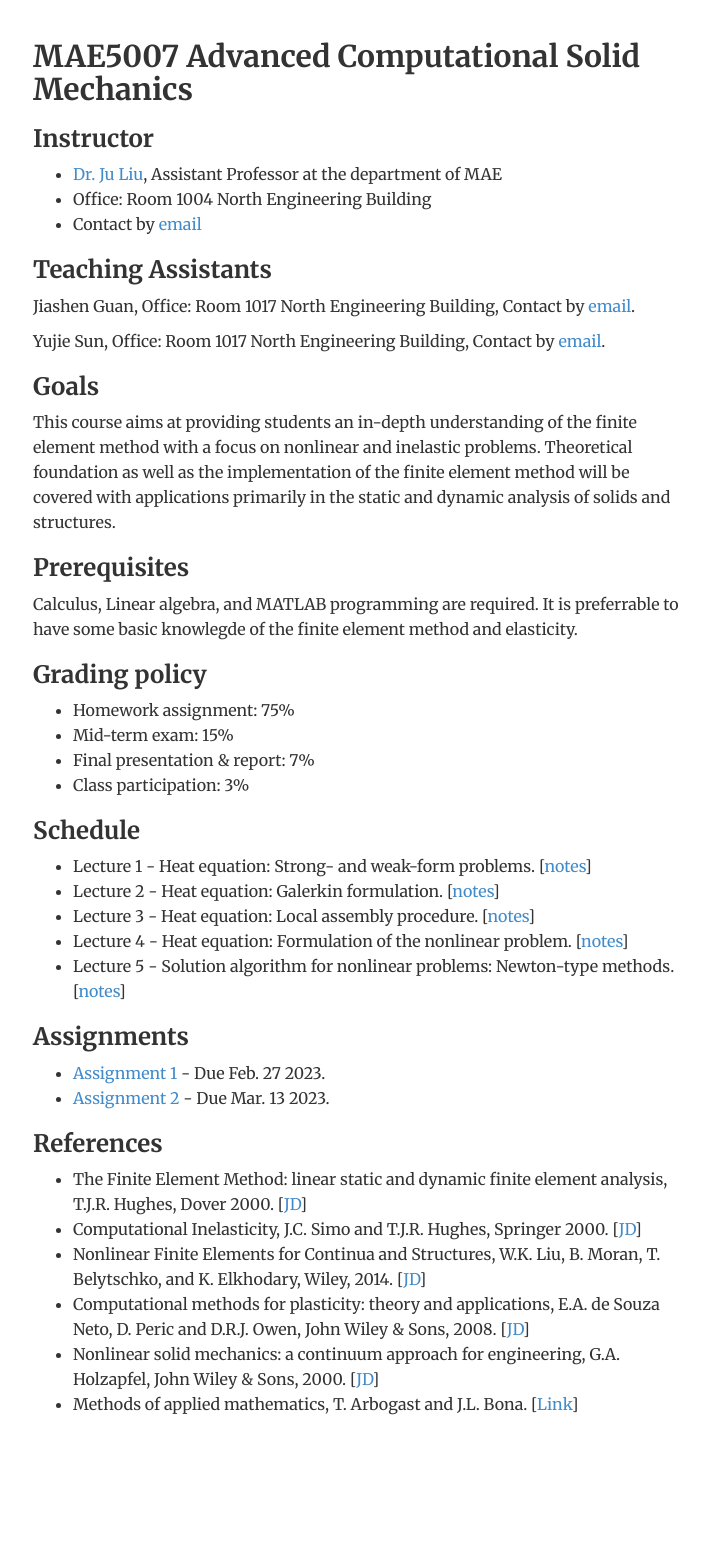
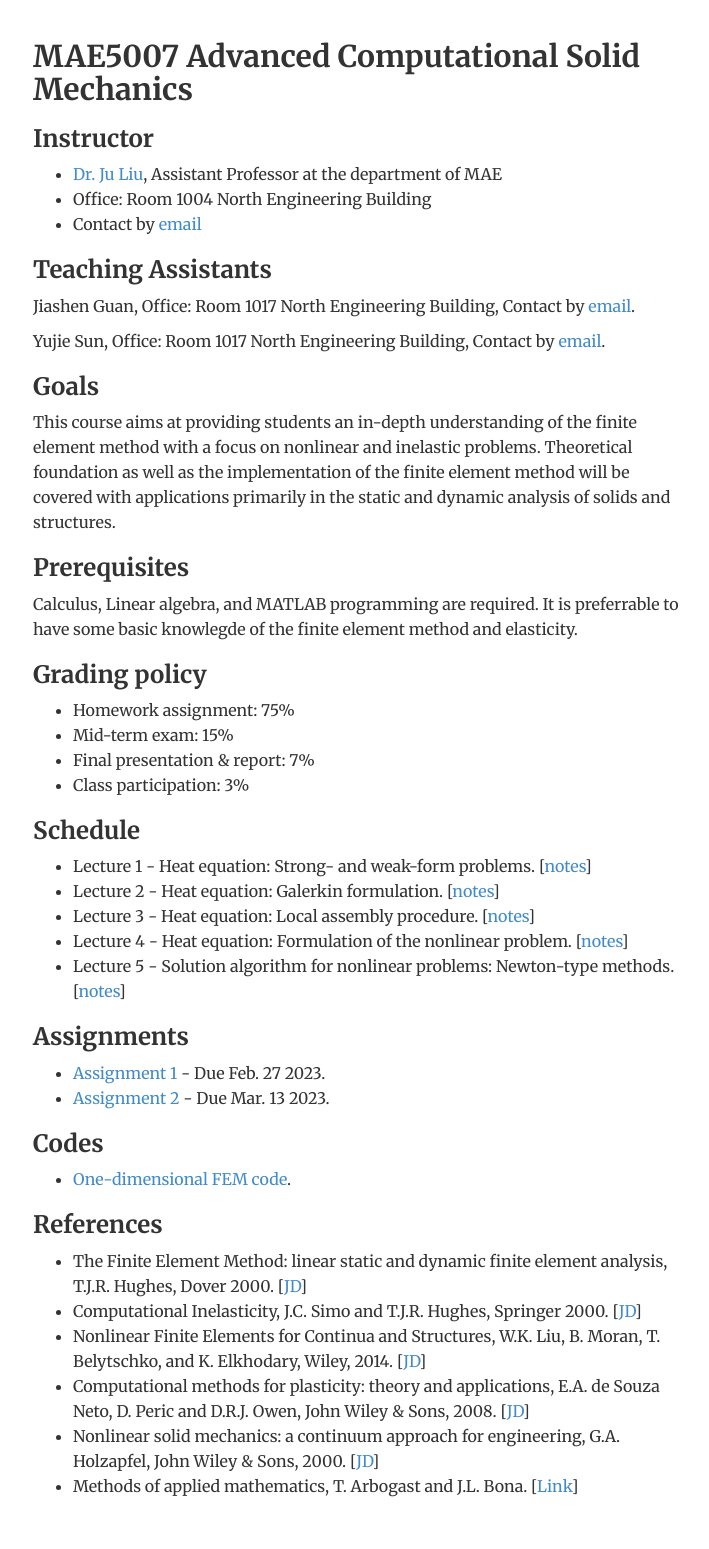
Before and after one commit to ju-liu/ju-liu.github.io, a Jekyll site: the page built from teaching/FEM-2023-Spring/index.html, in a window 1280 px wide. Shown: the whole page, without its empty margins (283-992 px from the left). Built offline with Jekyll 4.4.1, drawn with Linux system fonts in a browser that asks for light colours; nearby versions of some CDN libraries; library files that are not in the unit come from our copies; before the commit the page ends 1467 px from its top, so only the background shows below that.

Commit message:
Update index.html

```diff
--- a/teaching/FEM-2023-Spring/index.html
+++ b/teaching/FEM-2023-Spring/index.html
@@ -49,6 +49,11 @@ description: Research of Dr. Ju Liu
   <li><a href="hw/HW-02.pdf">Assignment 2</a> - Due Mar. 13 2023.</li>
 </ul>
 
+<h3>Codes</h3>
+<ul>
+  <li><a href="https://github.com/M3C-Lab/FEM-1D-demo">One-dimensional FEM code</a>.</li>
+</ul>
+
 <h3>References</h3>
   <ul>
     <li>The Finite Element Method: linear static and dynamic finite element analysis, T.J.R. Hughes, Dover 2000. [<a href="https://item.jd.com/1130427437.html">JD</a>]</li>
```
